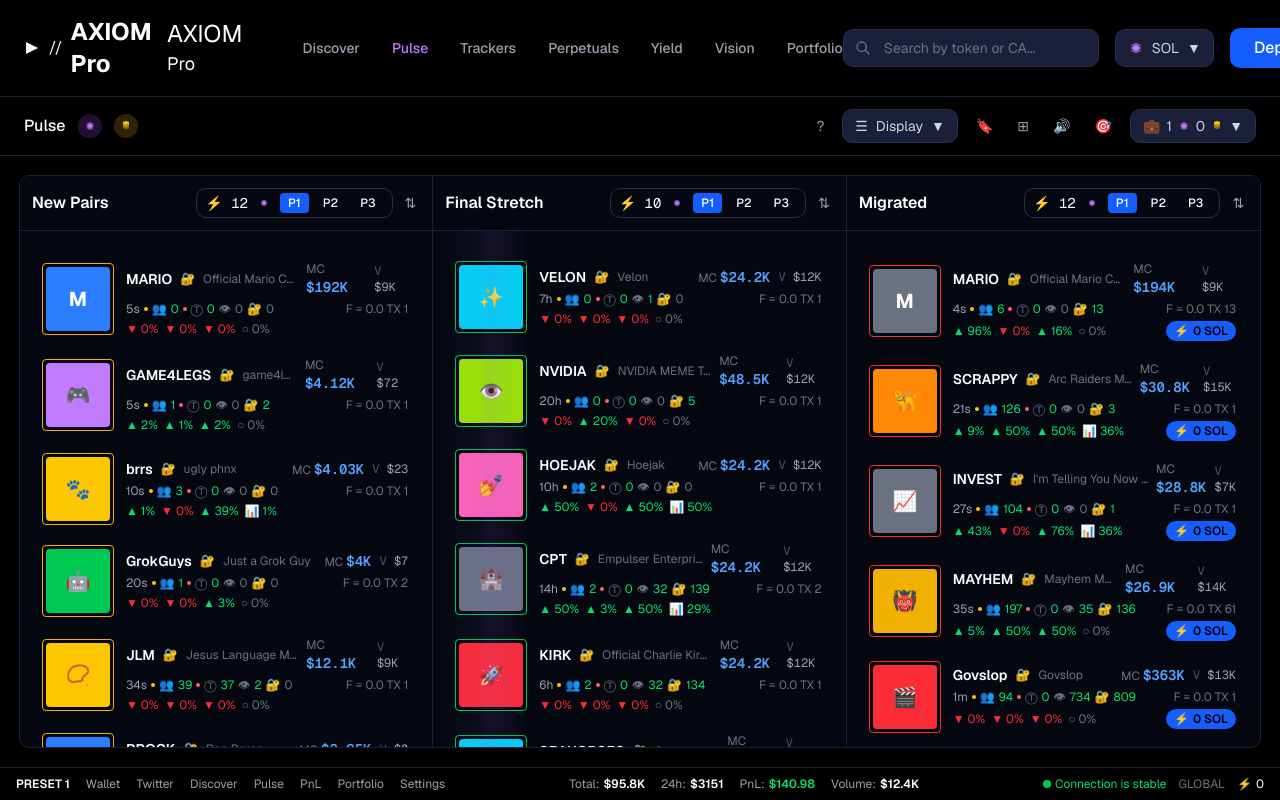
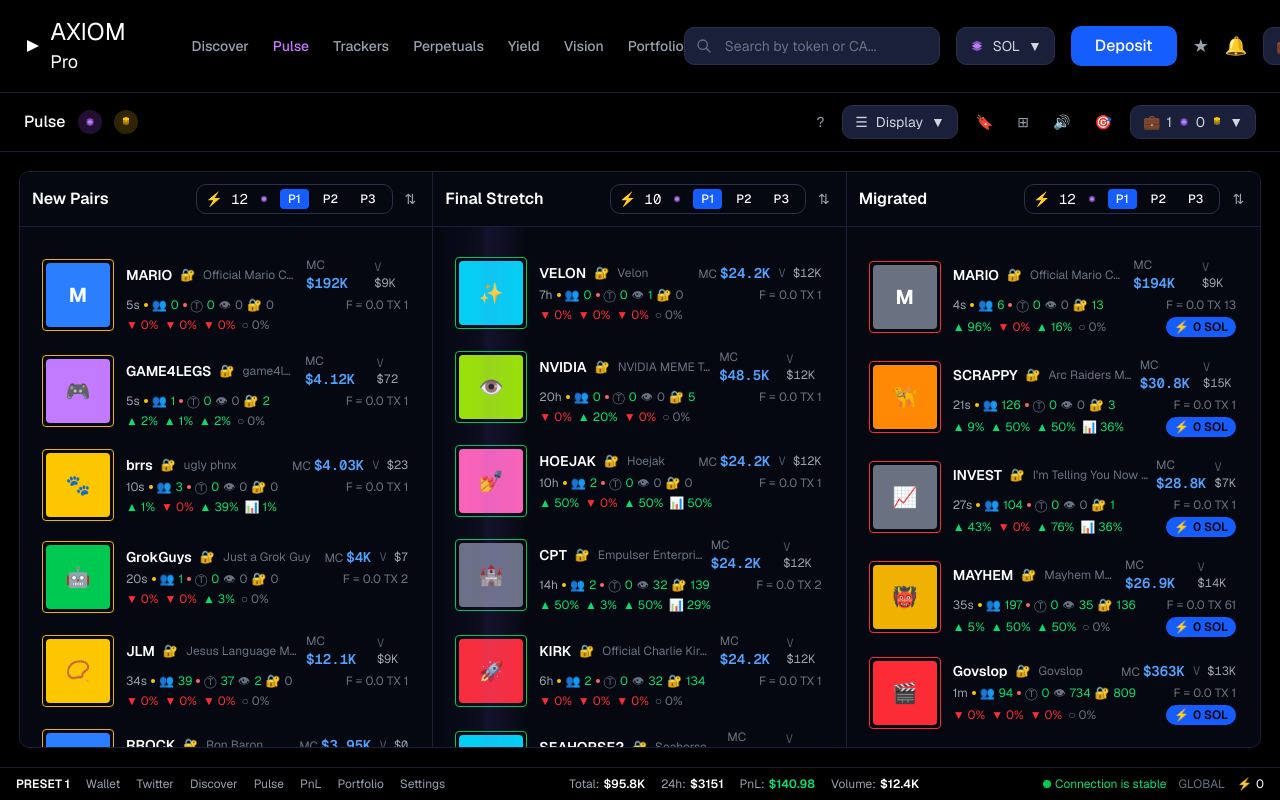
Before and after one commit to NysaPahari/Token-trading-table_Axiom, a Next.js app: page / in a window 1280 px wide. Built offline with nearby package versions, Linux system fonts and the light colour scheme.

Commit message:
adjustments

```diff
--- a/components/header.tsx
+++ b/components/header.tsx
@@ -9,14 +9,14 @@ export function Header() {
             <div className="w-6 h-6 flex items-center justify-center">
               <div className="w-0 h-0 border-l-[12px] border-l-white border-t-[6px] border-t-transparent border-b-[6px] border-b-transparent"></div>
             </div>
-            //<div className="text-2xl font-bold text-white">AXIOM Pro</div>
+
             <div className="text-white">
             <span className="text-2xl font-normal">AXIOM</span>{" "}
             <span className="text-lg font-normal">Pro</span>
             </div>
 
           </div>
-          <nav className="flex gap-8 ml-12">
+          <nav className="flex gap-6 ml-12">
             {['Discover', 'Pulse', 'Trackers', 'Perpetuals', 'Yield', 'Vision', 'Portfolio'].map(
               (item) => (
                 <a
```
